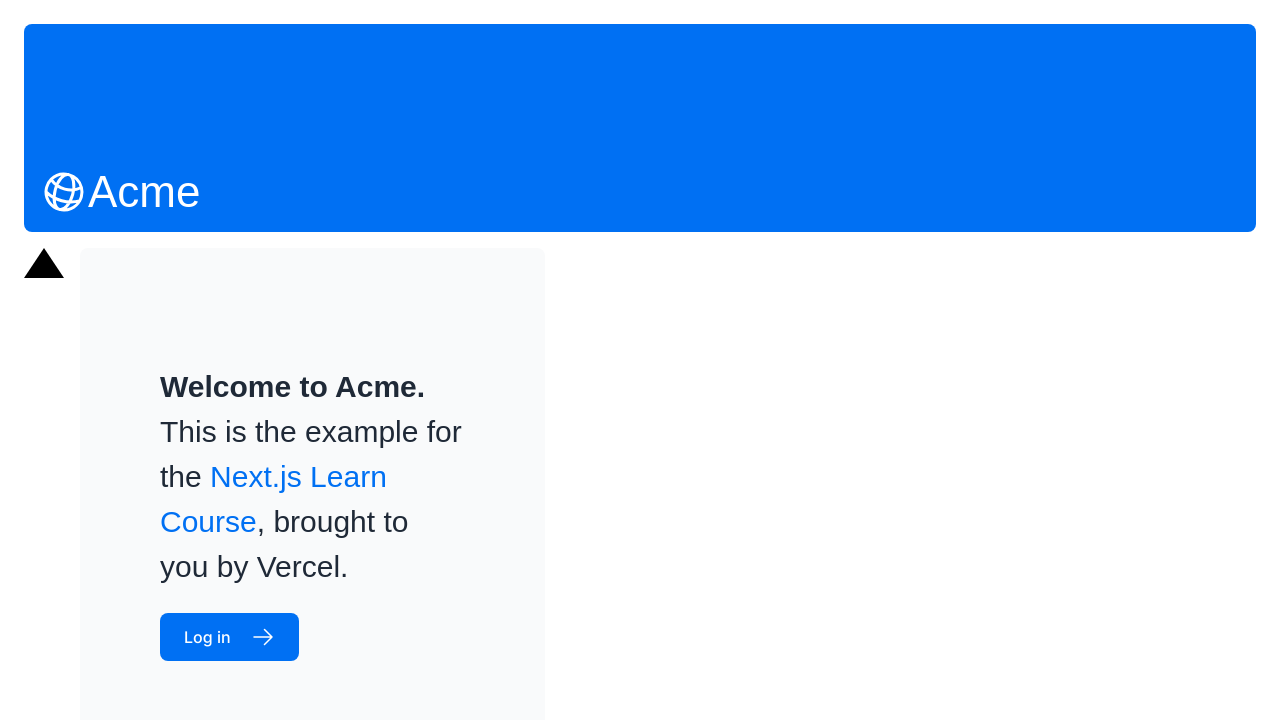
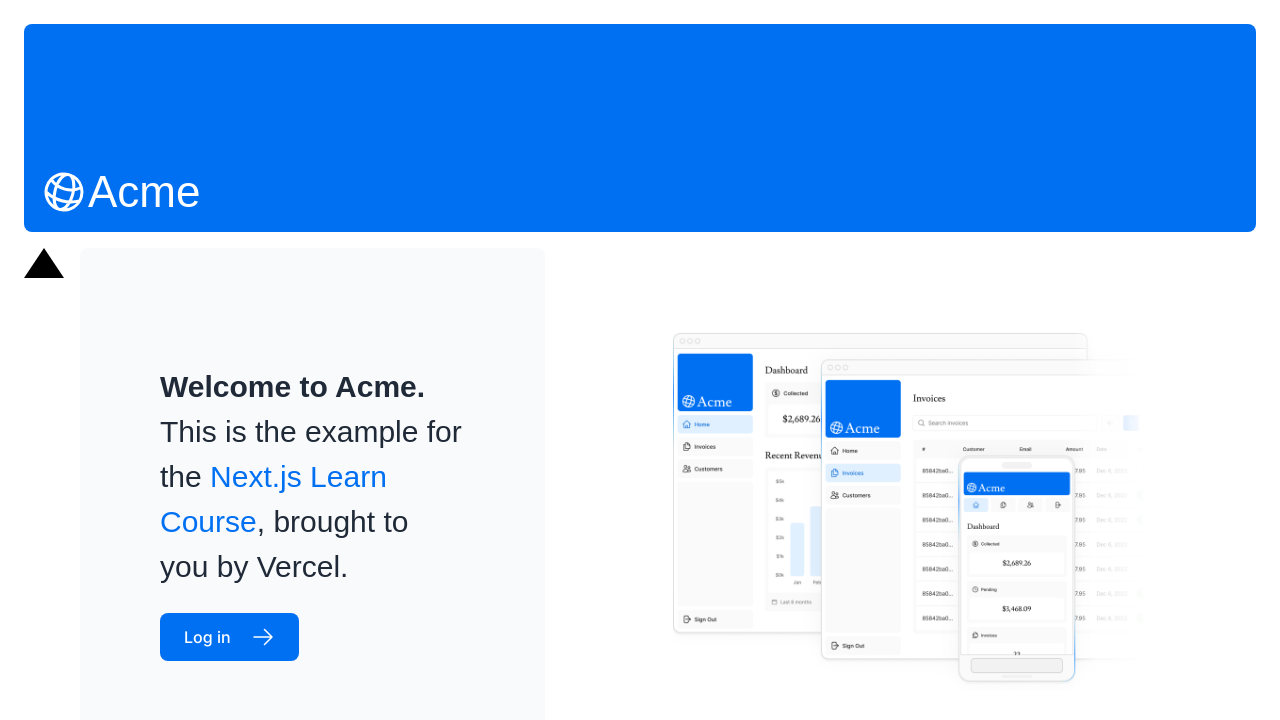
Before and after one commit to incivileluca/nextjs-foundation, a Next.js app: page / in a window 1280 px wide. Shown: the top 720 px of the page. Built offline with nearby package versions, Linux system fonts and the light colour scheme; a web font is replaced by a local one.

Commit message:
added Images

```diff
--- a/app/page.tsx
+++ b/app/page.tsx
@@ -2,6 +2,7 @@ import AcmeLogo from '@/app/ui/acme-logo';
 import { ArrowRightIcon } from '@heroicons/react/24/outline';
 import Link from 'next/link';
 import { lusitana } from '@/app/ui/fonts';
+import Image from 'next/image';
 
 //work with css modlues instead of tailwind?
 import styles from '@/app/ui/home.module.css';
@@ -30,7 +31,20 @@ export default function Page() {
           </Link>
         </div>
         <div className="flex items-center justify-center p-6 md:w-3/5 md:px-28 md:py-12">
-          {/* Add Hero Images Here */}
+         <Image
+          src = "/hero-desktop.png"
+          width={1000}
+          height={760}
+          className='hidden md:block'
+          alt="Screenshots of the project showing desktop version"
+         />
+         <Image
+         src="/hero-mobile.png"
+         width={560}
+         height={620}
+         className='block md:hidden'
+         alt="Screenshots of the project showing mobile version"
+         />
         </div>
       </div>
     </main>
```
